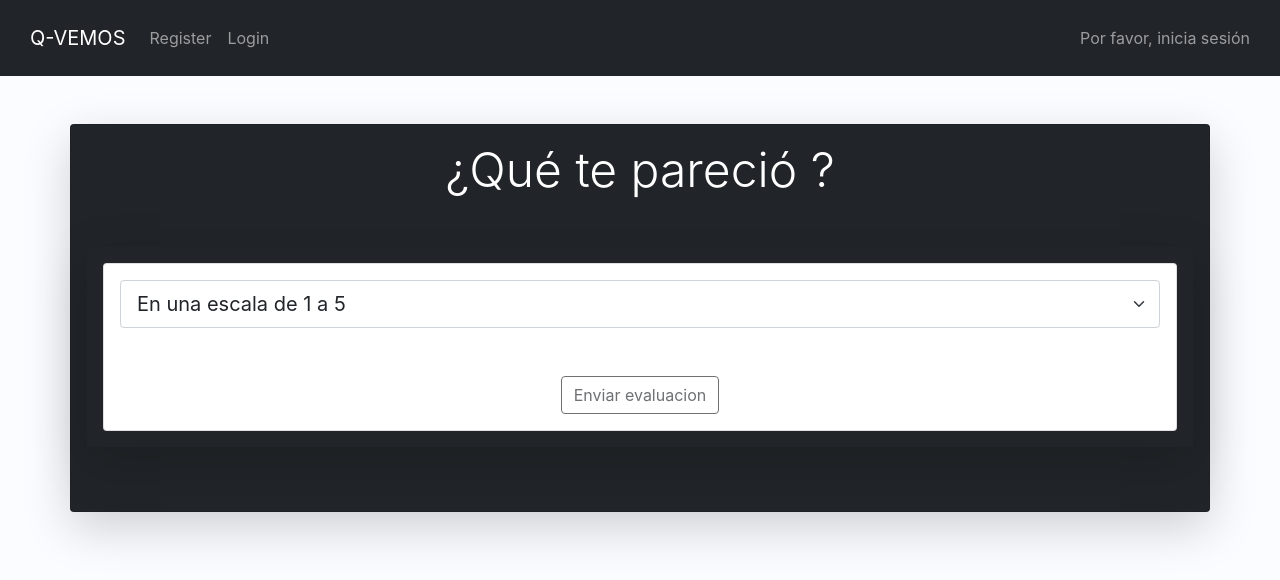
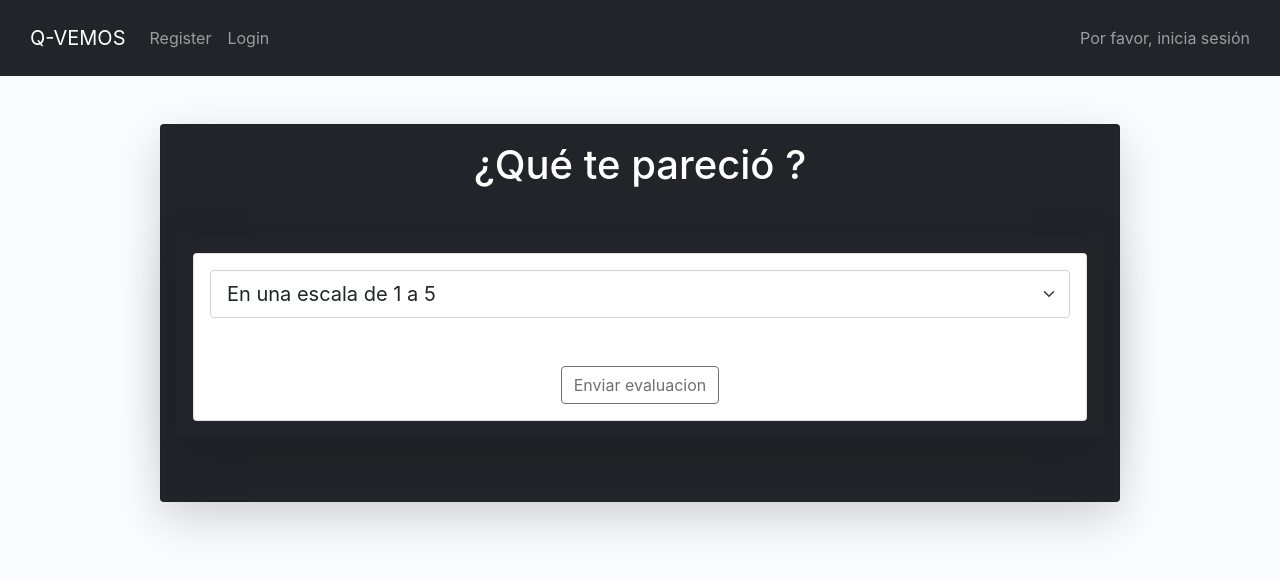
Before and after one commit to josemnaranjo/proyecto_qvemos_2, a React (Create React App) app in the folder Q-VES/client/: page /evaluation/1 in a window 1280 px wide. Shown: the top 580 px of the page. Built offline with nearby package versions, Linux system fonts and the light colour scheme; no server answers.

Commit message:
animaciones

```diff
--- a/Q-VES/client/src/components/Navbar.jsx
+++ b/Q-VES/client/src/components/Navbar.jsx
@@ -2,6 +2,7 @@ import React from 'react';
 import {useUser} from '../contexts/userContext';
 import { logout } from '../services/user.services';
 import {useNavigate} from 'react-router-dom';
+import { motion } from 'framer-motion';
 
 const Navbar = () => {
     const {user,setUser} = useUser();
@@ -35,9 +36,9 @@ const Navbar = () => {
                     <ul className="navbar-nav">
                         <li className="nav-item">
                             {user &&
-                            <button className='btn btn-outline-light btn-sm' onClick={toNewGame}>
+                            <motion.button whileHover={{rotate:[0,10,-10,0]}} className='btn btn-outline-light btn-sm' onClick={toNewGame}>
                                 Crear sala
-                            </button>}
+                            </motion.button>}
                         </li>
                         <li className="nav-item">
                             <a className="nav-link" href="/register">
--- a/Q-VES/client/src/views/Evaluation.jsx
+++ b/Q-VES/client/src/views/Evaluation.jsx
@@ -33,9 +33,9 @@ const Evaluation = () => {
     return (
         <div>
             <Navbar/>
-            <div className='container card text-white bg-dark mt-5 shadow-lg p-3 mb-5 rounded'>
+            <div className='container w-75 card text-white bg-dark mt-5 shadow-lg p-3 rounded'>
                 <div>
-                    <h1 className='display-5'> ¿Qué te pareció {winnerTitle ? <>{winnerTitle}</>: null}?</h1>
+                    <h1 className='card-title'> ¿Qué te pareció {winnerTitle ? <>{winnerTitle}</>: null}?</h1>
                     <EvaluationForm id={winnerId} onSubmitProp ={addScoreFromService}/>
                 </div>
             </div>
--- a/Q-VES/client/src/views/Winner.jsx
+++ b/Q-VES/client/src/views/Winner.jsx
@@ -41,7 +41,12 @@ const Winner = () => {
                 <h1 className='card-title'>¡La película ganadora es!</h1>
                 {winnerTitle ?
                 <div className='container card-body rounded'>
-                        <h1 className='display-3'>{winnerTitle}</h1>
+                        <motion.h1
+                            animate={{rotate:[0,10,-10,0]}}
+                            transition={{repeat:Infinity}}
+                            className='display-3'>
+                                {winnerTitle}
+                        </motion.h1>
                         <button className='btn btn-outline-dark m-3' onClick={toEvaluation}>colocar nota</button>
                 </div> : null}
             </motion.div>
```
